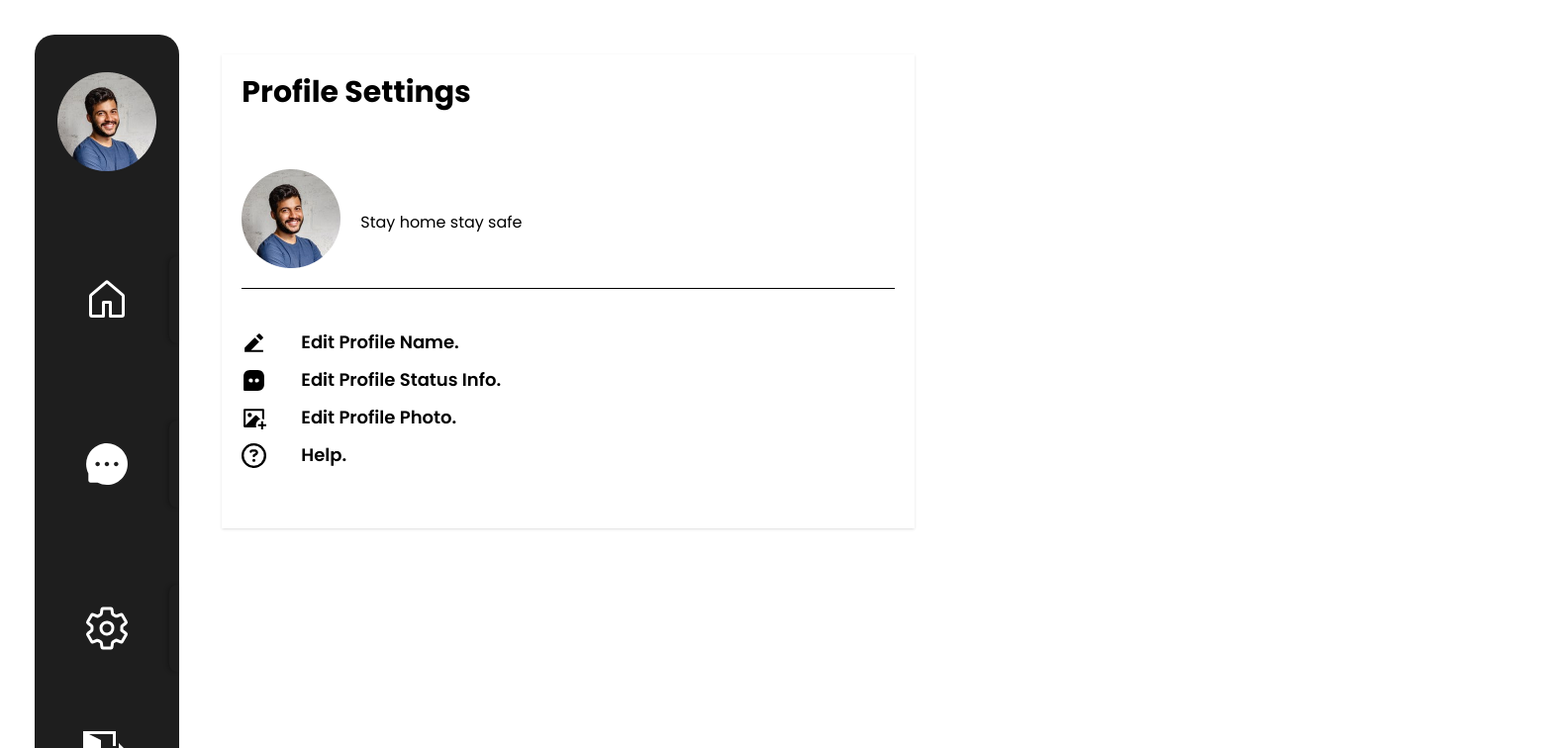
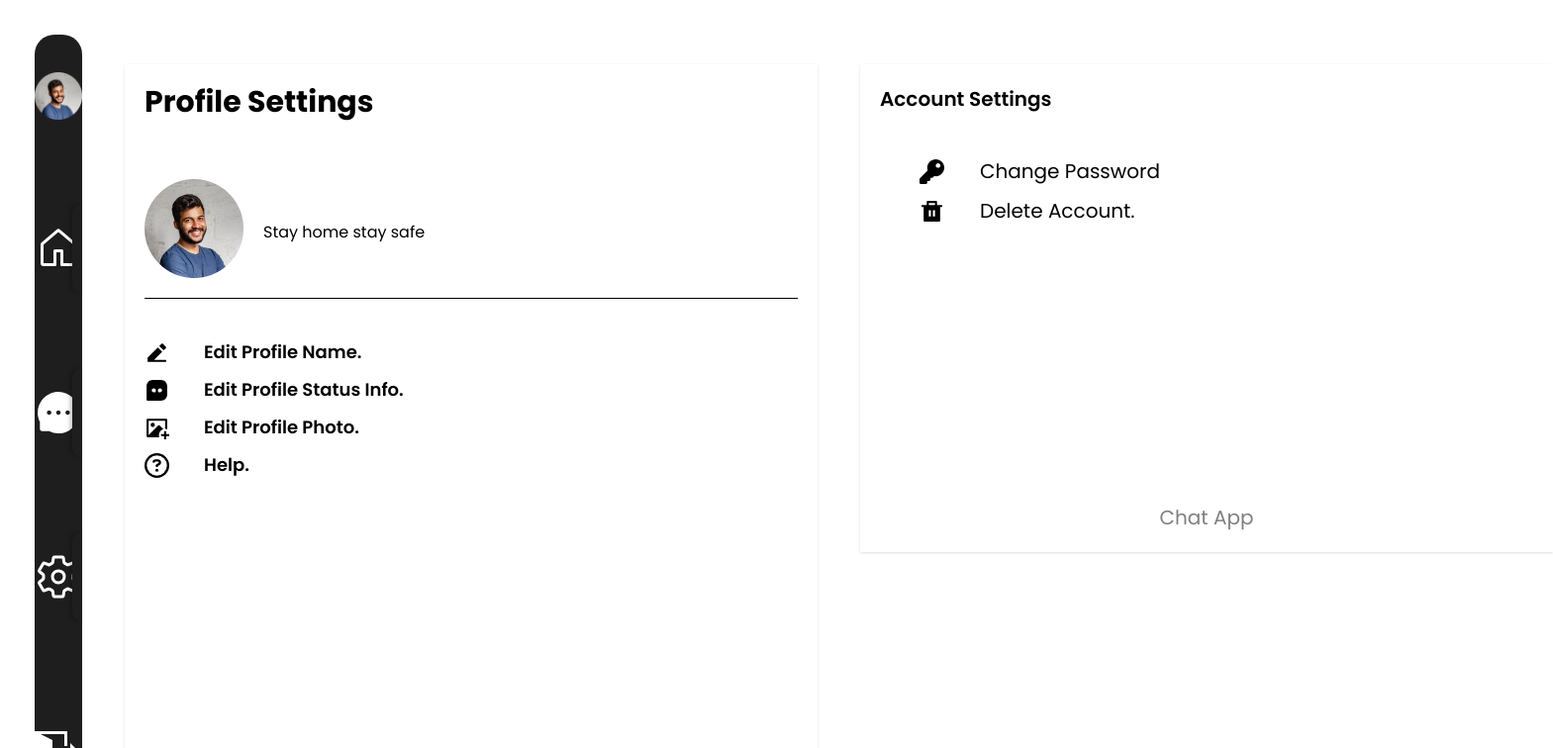
Before and after one commit to Tarak95/Postman, a React (Vite) app: page /Settings in a window 1280 px wide. Shown: the top 756 px of the page at 99% size, 1569 px wide, since content can reach past the window. Built offline with nearby package versions, Linux system fonts and the light colour scheme.

Commit message:
New update added

```diff
--- /dev/null
+++ b/src/components/AccountSetting/AccountSetting.jsx
@@ -0,0 +1,28 @@
+import React from 'react'
+import { RiDeleteBinFill } from "react-icons/ri";
+import { FaKey } from "react-icons/fa";
+
+
+const AccountSetting = () => {
+  return (
+    <div className='font-primary shadow p-5 mt-5 w-[700px]'>
+      <h2 className='font-semibold text-[20px] text-[#000000]'>Account Settings</h2>
+
+      <div className='ml-[40px] mt-[43px]'>
+        <div className='flex items-center gap-x-[36px]'>
+          <FaKey className='text-[25px]' />
+          <p className='text-[20px]'>Change Password</p>
+        </div>
+        <div className='flex items-center gap-x-[36px] mt-[10px]'>
+          <RiDeleteBinFill className='text-[25px]' />
+          <p className='text-[20px]'>Delete Account.</p>
+        </div>
+      </div>
+      <div className='mt-[280px] text-center'>
+        <p className='text-[20px] text-[#000000]/50'>Chat App</p>
+      </div>
+    </div>
+  )
+}
+
+export default AccountSetting
--- a/src/components/Settings/SettingInfo.jsx
+++ b/src/components/Settings/SettingInfo.jsx
@@ -141,6 +141,10 @@ const SettingInfo = () => {
           <p className='text-lg font-semibold ml-[35px]'>Help.</p>
         </div>
 
+         <div className='mt-[280px] text-center'>
+                <p className='text-[20px] text-[#000000]/50'>Chat App</p>
+            </div>
+
       </div>
     </div>
   )
--- a/src/components/page/Settings.jsx
+++ b/src/components/page/Settings.jsx
@@ -1,6 +1,7 @@
 import React from 'react'
 import Sidebar from '../Sidebar/Sidebar'
 import SettingInfo from '../Settings/SettingInfo'
+import AccountSetting from '../AccountSetting/AccountSetting'
 
 
 
@@ -9,12 +10,12 @@ const Settings = () => {
         <div>
             <div className='flex m-[35px]'>
                 <Sidebar active="Settings"/>
-                <div className='w-[427px] ml-[43px]'>
+                <div className='w-[700px] ml-[43px] pt-[10px]'>
                    <SettingInfo/>
                 </div>
 
-                <div className='w-[700px] ml-[43px]'>
-
+                <div className='w-[700px] ml-[43px] pt-[10px]'>
+                    <AccountSetting/>
                 </div>
             </div>
         </div>
```
